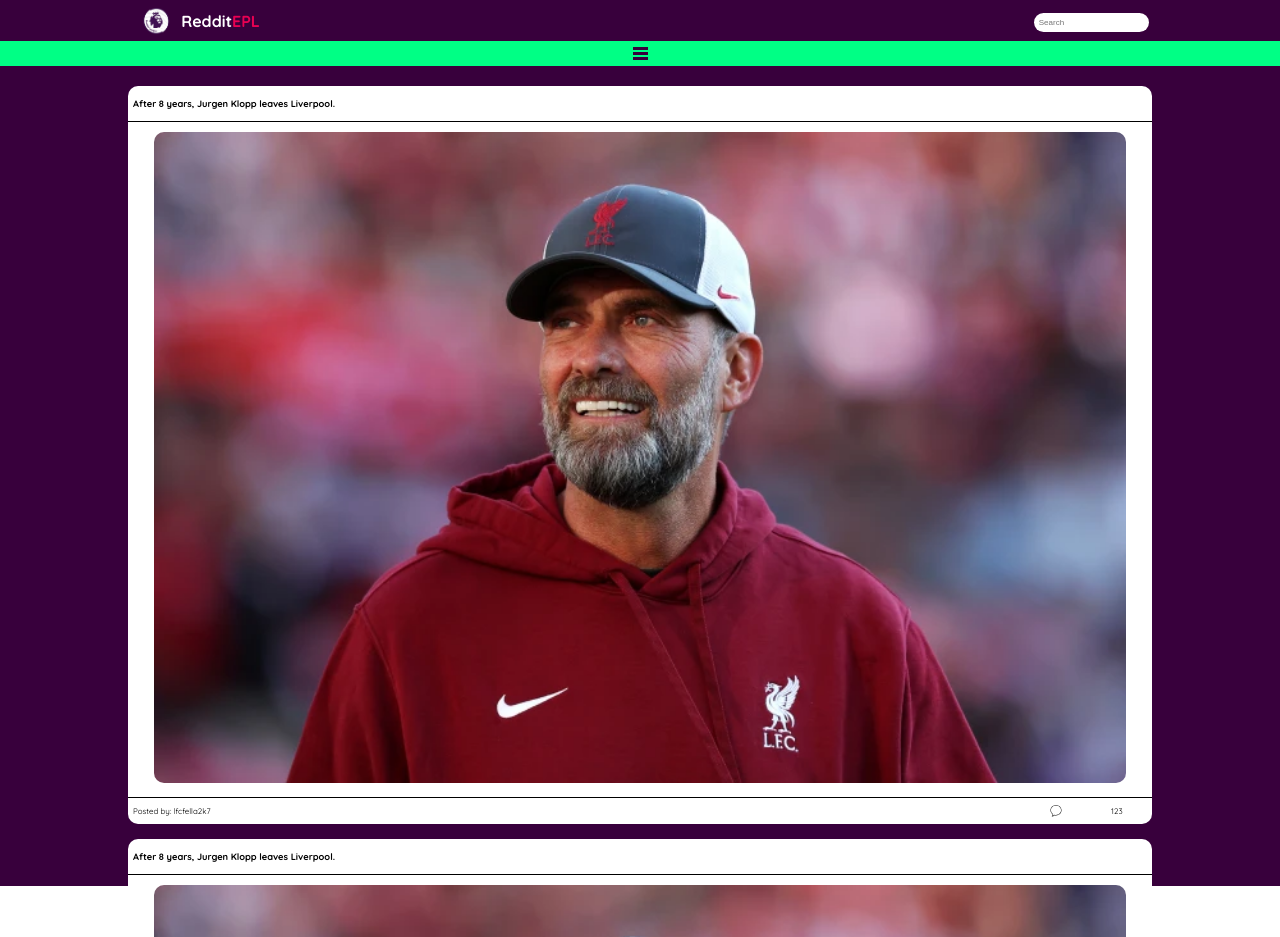
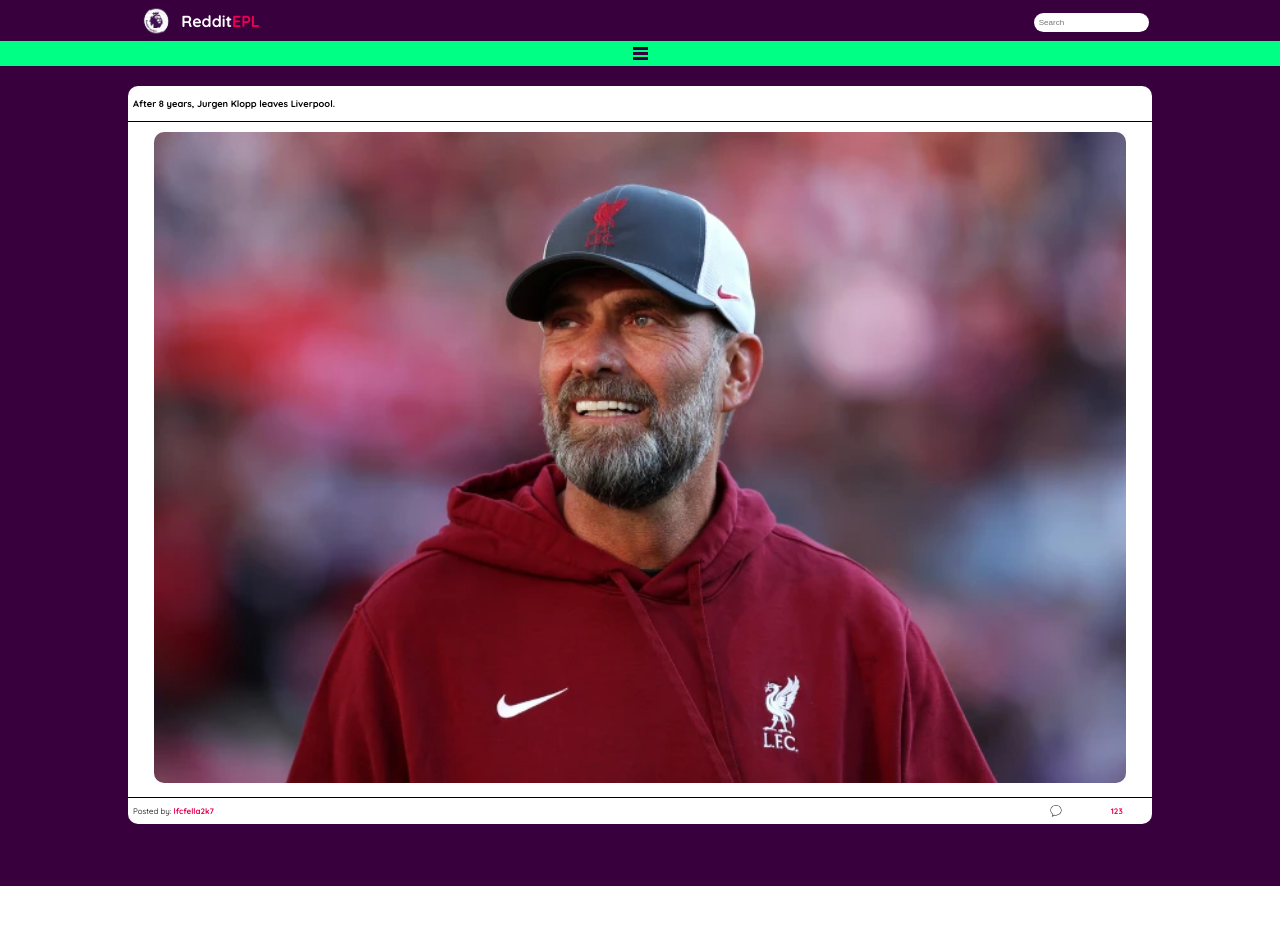
Before and after one commit to kebeattie/reddit_epl, a React (Create React App) app: page / in a window 1280 px wide. Shown: the top 937 px of the page. After the commit the page ends 886 px from the top, so only its background shows below. Built offline with nearby package versions, Linux system fonts and the light colour scheme.

Commit message:
Added comments - using fake data for now

```diff
--- a/src/App.css
+++ b/src/App.css
@@ -1,25 +1,10 @@
-@media only screen and (min-width: 0px) {
-
 .App {
   text-align: center;
   font-family: Verdana, Geneva, Tahoma, sans-serif;
 }
-
-
-
-
-
 
 .container {
   height: 100vh;
   background-color:#38003c;
   padding-top: 20px;
 }
-
-}
-
-@media only screen and (min-width: 1000px) {
-  .app {
-    width: 600px;
-  }
-}
--- a/src/Components/Comment/comment.js
+++ b/src/Components/Comment/comment.js
@@ -0,0 +1,11 @@
+import React from "react";
+import styles from './comment.module.css'
+
+export function Comment ({ username, commentText }) {
+    return (
+        <div className={styles.commentContainer}>
+            <p className={styles.commentUsername}>{username}</p>
+            <p className={styles.commentContent}>{commentText}</p>
+        </div>
+    )
+}
--- /dev/null
+++ b/src/Components/Comment/comment.module.css
@@ -0,0 +1,17 @@
+.commentContainer {
+    text-align: left;
+    padding-bottom: 5px;
+}
+
+.commentUsername {
+    margin: 0 0 0 5px;
+    font-size: 0.5rem;
+    font-family: 'Quicksand', Verdana, Geneva, Tahoma, sans-serif;
+    color: 	#e90052;
+    font-weight: bold;
+}
+
+.commentContent {
+    margin: 0 0 0 5px;
+    font-size: 0.6rem;
+}
--- a/src/Components/Header/header.module.css
+++ b/src/Components/Header/header.module.css
@@ -1,8 +1,7 @@
-@media only screen and (min-width: 0px) {
 header {
     display: flex;
     align-items: center;
-        justify-content:space-around;
+    justify-content: space-around;
     width: 100vw;
     margin: 0 auto;
     background-color: #38003c;
@@ -36,4 +35,3 @@
     align-items: center;
 
 }
-}
--- a/src/Components/Nav/nav.module.css
+++ b/src/Components/Nav/nav.module.css
@@ -1,5 +1,3 @@
-@media only screen and (min-width: 0px) {
-
 .bar1, .bar2, .bar3 {
     width: 15px;
     height: 3px;
@@ -44,5 +42,3 @@
     margin: 0 auto;
     background-color: #00ff85;
   }
-
-}
--- a/src/Components/Post/post.js
+++ b/src/Components/Post/post.js
@@ -1,9 +1,18 @@
 import React from "react";
 import styles from './post.module.css';
-import klopp from '../../media/klopp.png'
-import comment from '../../media/comment.svg'
+import klopp from '../../media/klopp.png';
+import comment from '../../media/comment.svg';
+import { Comment } from "../Comment/comment";
+import { useState } from "react";
 
 export function Post() {
+
+    const [isClicked, setIsClicked] = useState(false);
+
+    const clickHandler = () => {
+        setIsClicked(!isClicked);
+    }
+
     return (
         <>
             <div className={styles.container}>
@@ -14,10 +23,17 @@ export function Post() {
                     <img src={klopp}/>
                 </div>
                 <div className={styles.metaData}>
-                    <span><p>Posted by: lfcfella2k7</p></span><span className={styles.comment}><img className={styles.commentIcon} src={comment}/>123</span>
+                    <span><p>Posted by: <span className={styles.postUsername}>lfcfella2k7</span></p></span><span className={styles.comment} onClick={clickHandler}><img className={styles.commentIcon} src={comment}/>123</span>
                 </div>
+                {isClicked && <div className={styles.comments}>
+                    <Comment username='Hazy74' commentText="I'm so glad, that Jurgen is a red." />
+                    <Comment username='redmon334' commentText="I'm so glad, he delivered what he said." />
+
+                </div> }
             </div>
-            <div className={styles.container}>
+
+
+            {/* <div className={styles.container}>
                 <div className={styles.title}>
                     <h5>After 8 years, Jurgen Klopp leaves Liverpool.</h5>
                 </div>
@@ -27,7 +43,7 @@ export function Post() {
                 <div className={styles.metaData}>
                     <span><p>Posted by: lfcfella2k7</p></span><span className={styles.comment}><img className={styles.commentIcon} src={comment}/>123</span>
                 </div>
-            </div>
+            </div> */}
         </>
     )
 }
--- a/src/Components/Post/post.module.css
+++ b/src/Components/Post/post.module.css
@@ -1,5 +1,3 @@
-@media only screen and (min-width: 0px) {
-
 .container {
     width: 80vw;
     margin: 0 auto 15px auto;
@@ -36,7 +34,7 @@
     padding: 10px 0 10px 0;
 
 }
-}
+
 
 .metaData {
     display: flex;
@@ -53,7 +51,19 @@
     justify-content: space-around;
     /* border: 2px solid red; */
     width: 12%;
+    color: 	#e90052;
+    font-weight: bold;
 }
+
+.comment:hover {
+    cursor: pointer;
+}
+
 .commentIcon {
     width: 12.5px;
 }
+
+.postUsername {
+    color: 	#e90052;
+    font-weight: bold;
+}
```
Also changed, not shown: src/Components/Comment/coment.css (deleted). Lines whose indentation alone changed are shown as unchanged.
